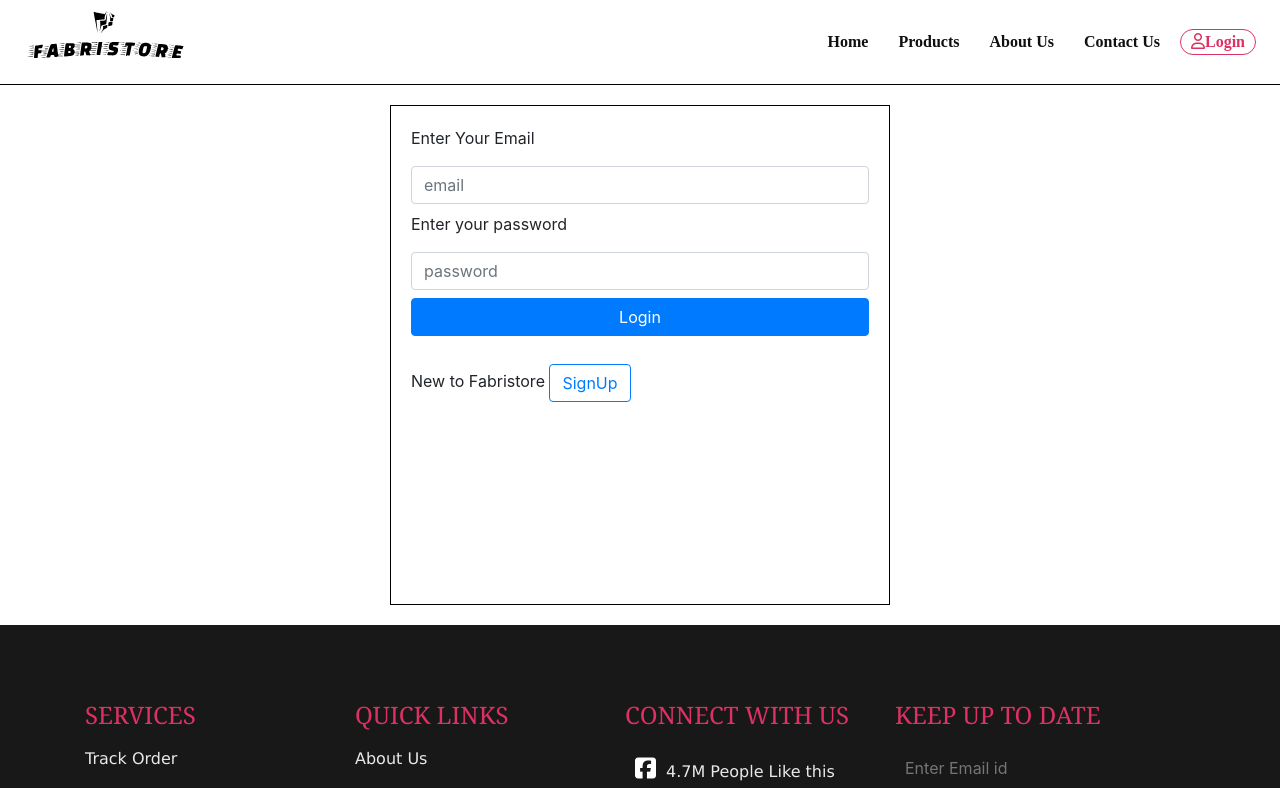
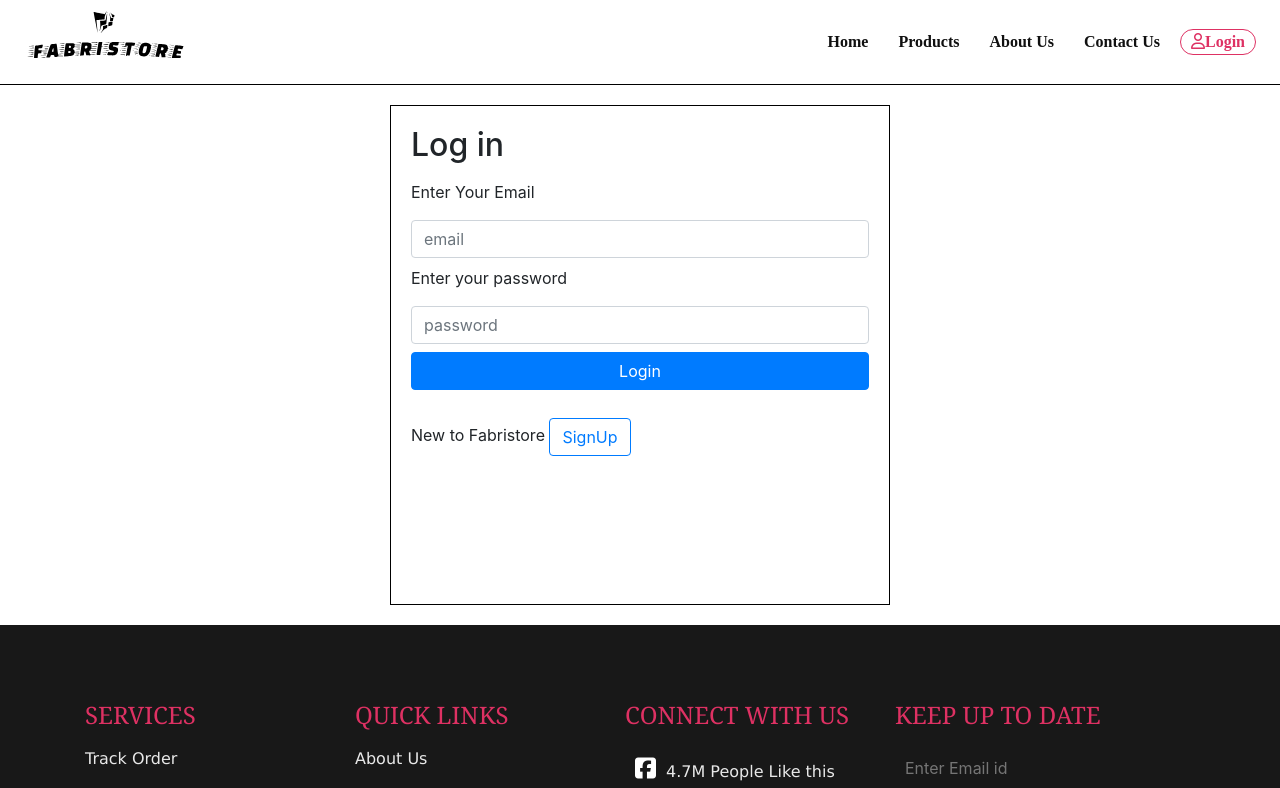
Before and after one commit to mdadnan2023/self-learning-, a React (Create React App) app: page /Login in a window 1280 px wide. Shown: the top 788 px of the page. Built offline with nearby package versions, Linux system fonts and the light colour scheme.

Commit message:
logout function added

```diff
--- a/src/App.js
+++ b/src/App.js
@@ -28,7 +28,7 @@ function App() {
           <Route path="/about" element={<About />} />
           <Route path="/contact" element={<Contact />} />
           <Route path="/Soon" element={<Soon />} />
-          <Route path="/Login" element={<Login />} />
+          <Route path="/Login" element={<Login navCom={Navbar} />} />
           <Route path="/Signup" element={<Signup />} />
           <Route path="*" element={<Error />} />
           <Route path="/product/:productId" element={<ProductDescription />} />
--- a/src/components/Login.js
+++ b/src/components/Login.js
@@ -4,10 +4,11 @@ import { useState } from "react";
 import { auth } from "../firebase-config";
 import { signInWithEmailAndPassword } from "firebase/auth";
 
-export default function Login() {
+export default function Login({navCom}) {
 
   const [email, setEmail] = useState("");
   const [password, setPassword] = useState("");
+
 
   const handleSubmit = async (e) => {
     e.preventDefault()
@@ -24,6 +25,7 @@ export default function Login() {
   return (
     <div className="page-wrapper">
       <form onSubmit={handleSubmit} className="form-wrapper">
+      <h2>Log in</h2>
         <label>Enter Your Email</label>
         <input
           className="form-control"
--- a/src/components/Signup.js
+++ b/src/components/Signup.js
@@ -48,9 +48,7 @@ export default function Signup() {
         </button>
         <span style={{ marginTop: "20px" }}>
           Existing User{" "}
-          <Link className="btn btn-outline-primary" to="/Login">
-            Login
-          </Link>
+          <Link className="btn btn-outline-primary" to="/Login">Login</Link>
         </span>
       </form>
     </div>
```
Also changed, not shown: src/App.css (line endings or trailing spaces).
